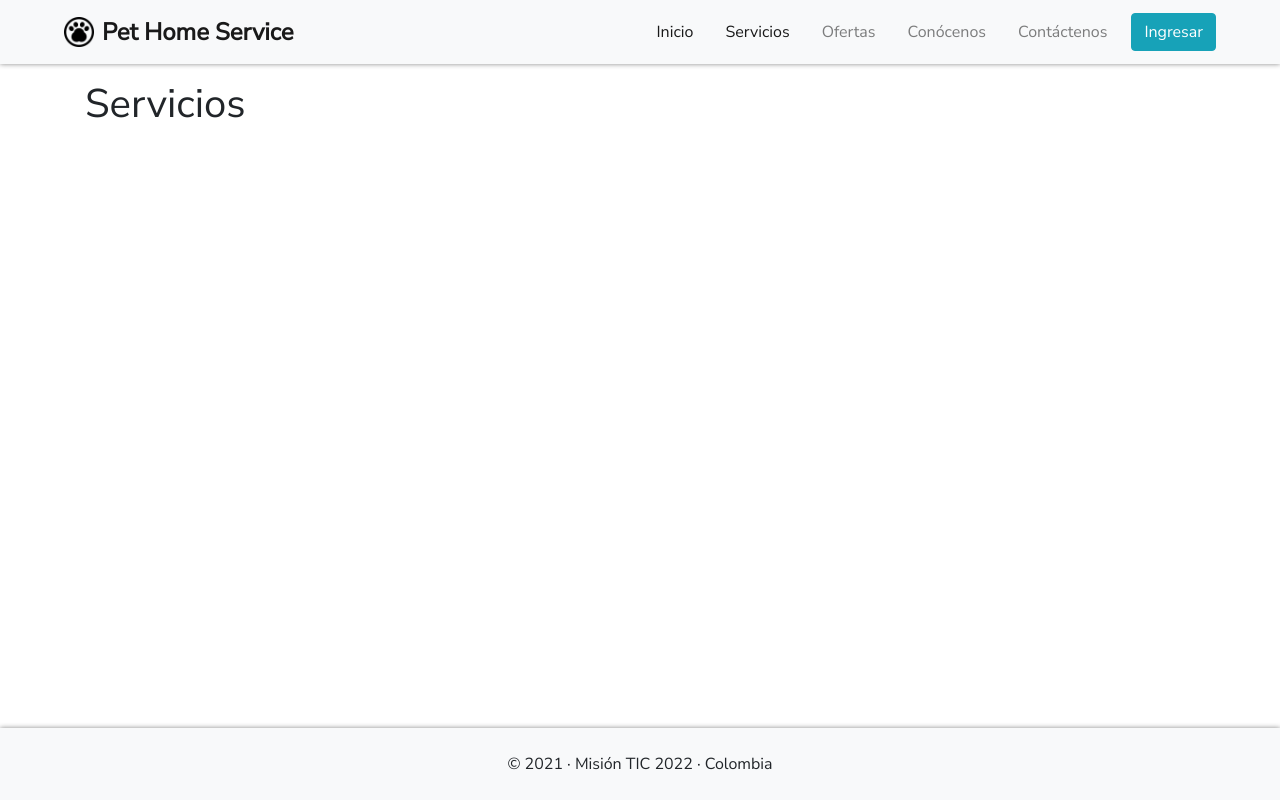
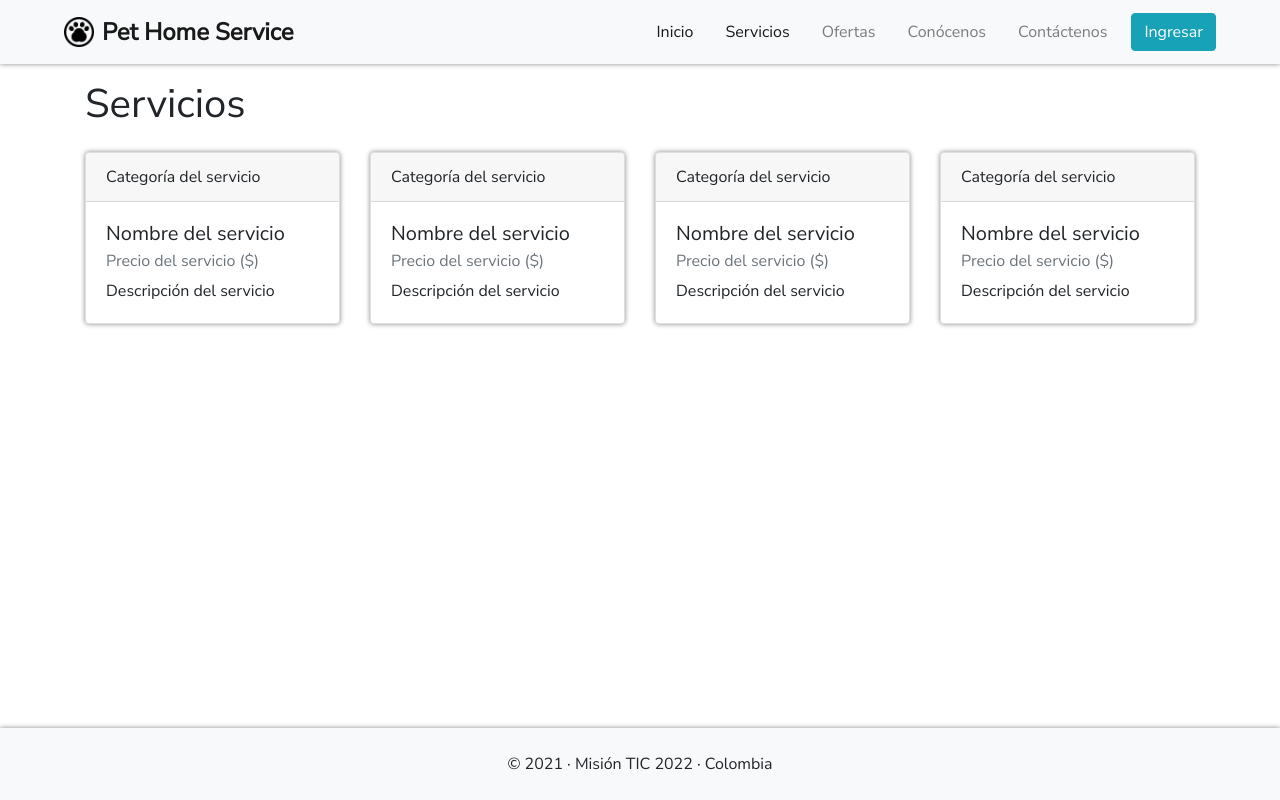
Before and after one commit to AnteDC/Proyecto-Ciclo4, a React (Create React App) app: page /servicios in a window 1280 px wide. Built offline with nearby package versions, Linux system fonts and the light colour scheme.

Commit message:
Se añaden cards temporales en la página de servicios

```diff
--- a/src/pages/usuario/servicios.jsx
+++ b/src/pages/usuario/servicios.jsx
@@ -1,6 +1,9 @@
-import React from 'react';
-import NavbarUser from '../../components/NavbarUser';
-import FooterUser from '../../components/FooterUser';
+import React from "react";
+import NavbarUser from "../../components/NavbarUser";
+import FooterUser from "../../components/FooterUser";
+import Card from "react-bootstrap/Card";
+import Row from "react-bootstrap/Row";
+import Col from "react-bootstrap/Col";
 
 const Servicios = () => {
   return (
@@ -8,10 +11,26 @@ const Servicios = () => {
       <NavbarUser />
       <div className="container cuerpo">
         <h1 className="py-3">Servicios</h1>
+        <Row xs={1} md={2} className="g-4 mb-4">
+          {Array.from({ length: 4 }).map((_, idx) => (
+            <Col>
+              <Card className="sombra">
+                <Card.Header>Categoría del servicio</Card.Header>
+                <Card.Body>
+                  <Card.Title>Nombre del servicio</Card.Title>
+                  <Card.Subtitle className="mb-2 text-muted">
+                    Precio del servicio ($)
+                  </Card.Subtitle>
+                  <Card.Text>Descripción del servicio</Card.Text>
+                </Card.Body>
+              </Card>
+            </Col>
+          ))}
+        </Row>
       </div>
       <FooterUser />
     </div>
-    )
-}
+  );
+};
 
-export default Servicios
+export default Servicios;
```
Lines whose indentation alone changed are shown as unchanged.
